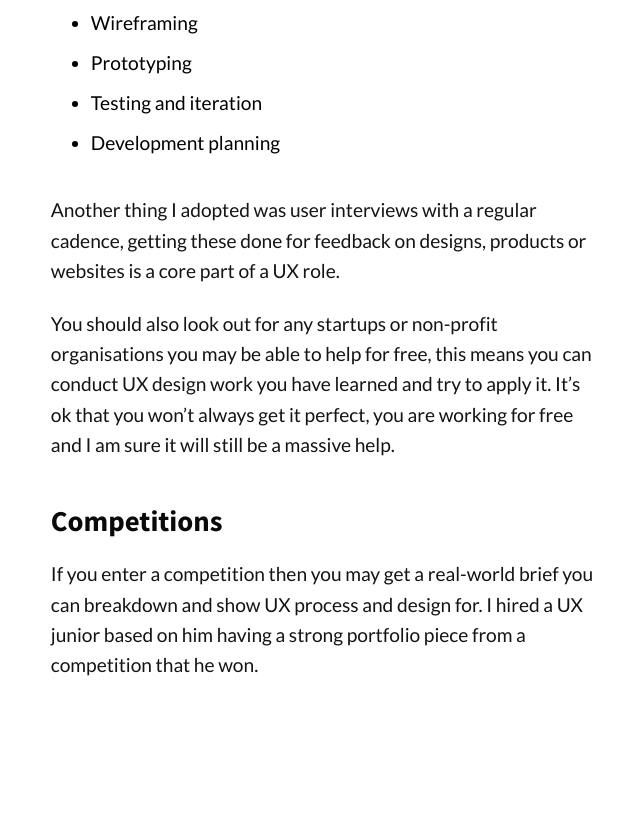
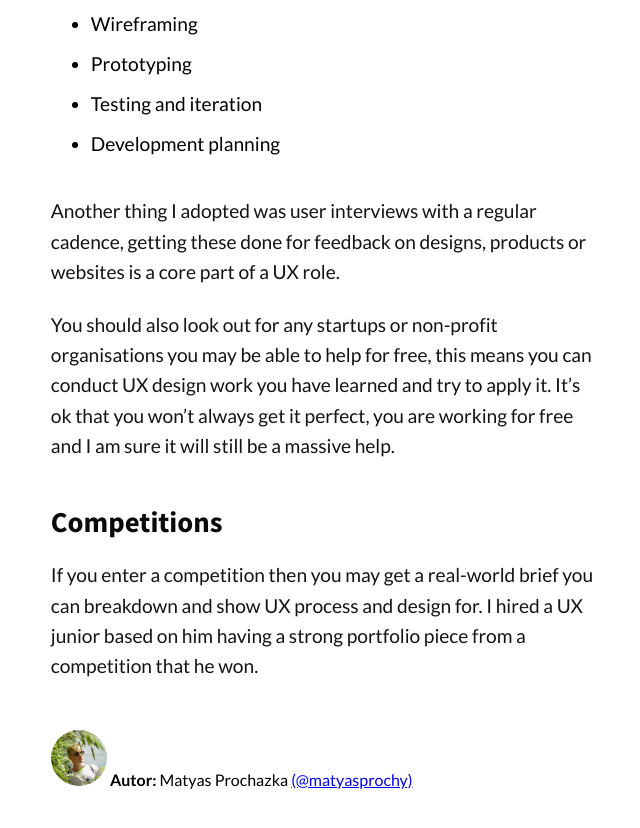
Before and after one commit to pslib-cz/2019l4web-typography-css-library-Matyator, a plain HTML site: page index.html in a window 1280 px wide. Shown: the part 3293-4121 px from the top of the page, without its empty margins (314-954 px from the left). Before the commit the page ends 3996 px from the top, so only its background shows below. Drawn offline with Linux system fonts and the light colour scheme.

Commit message:
dadqwdeqwdqwe

```diff
--- a/Styles/style.css
+++ b/Styles/style.css
@@ -1,5 +1,6 @@
 @import url('https://fonts.googleapis.com/css?family=Source+Sans+Pro:200,200i,300,300i,400,400i,600,600i,700,700i,900,900i&display=swap');
 @import url('https://fonts.googleapis.com/css?family=Lato:300,300i,400,400i,700,700i,900,900i&display=swap');
+
 body{
     margin: 0;
 }
@@ -57,6 +58,23 @@ section img{
     position: relative;
     width: 100%;
 }
+figcaption{
+    font-family: 'Lato', sans-serif;
+    font-size: 1rem;
+    color: rgba(0, 0, 0, 0.315);
+
+}
+footer{
+    font-family: 'Lato', sans-serif;
+    font-size: 1rem;
+    line-height: 2.5rem;
+    margin: 3rem 0 3rem 0;
+}
+footer img{
+    border-radius: 50%;
+    height: 3.5rem;
+
+}
 @media (max-width:800px){
 main{
     width: 83%;
--- a/index.html
+++ b/index.html
@@ -116,6 +116,12 @@
                 </div>
 
             </section>
+            <footer>
+
+                <img src="Styles/example/img/profile.jpg" alt="profile">
+
+                <b>Autor: </b>Matyas Prochazka <a href="https://www.instagram.com/matyasprochy/">(@matyasprochy)</a>
+            </footer>
         </article>
     </main>
 </body>
```
Also changed, not shown: Styles/example/img/profile.jpg (added).
